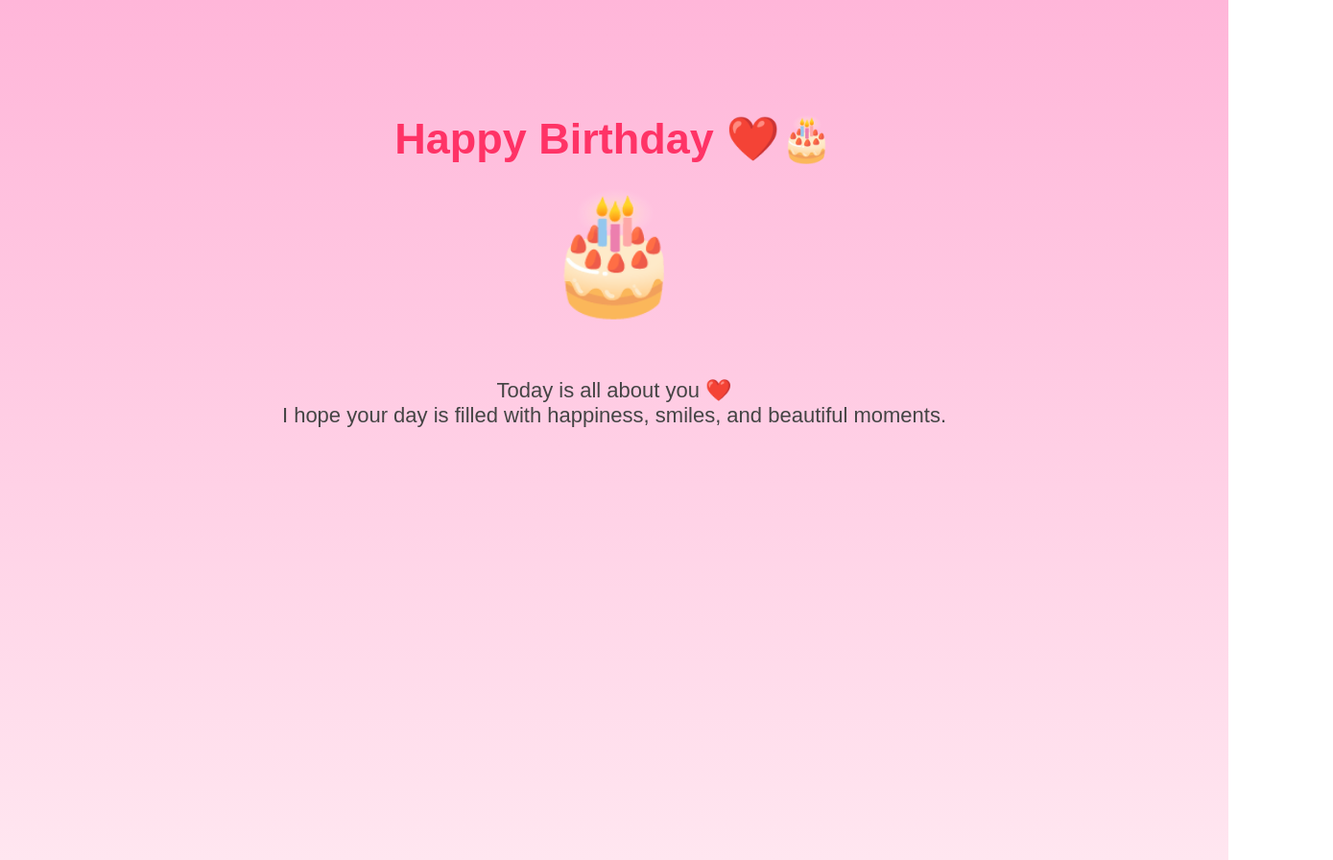
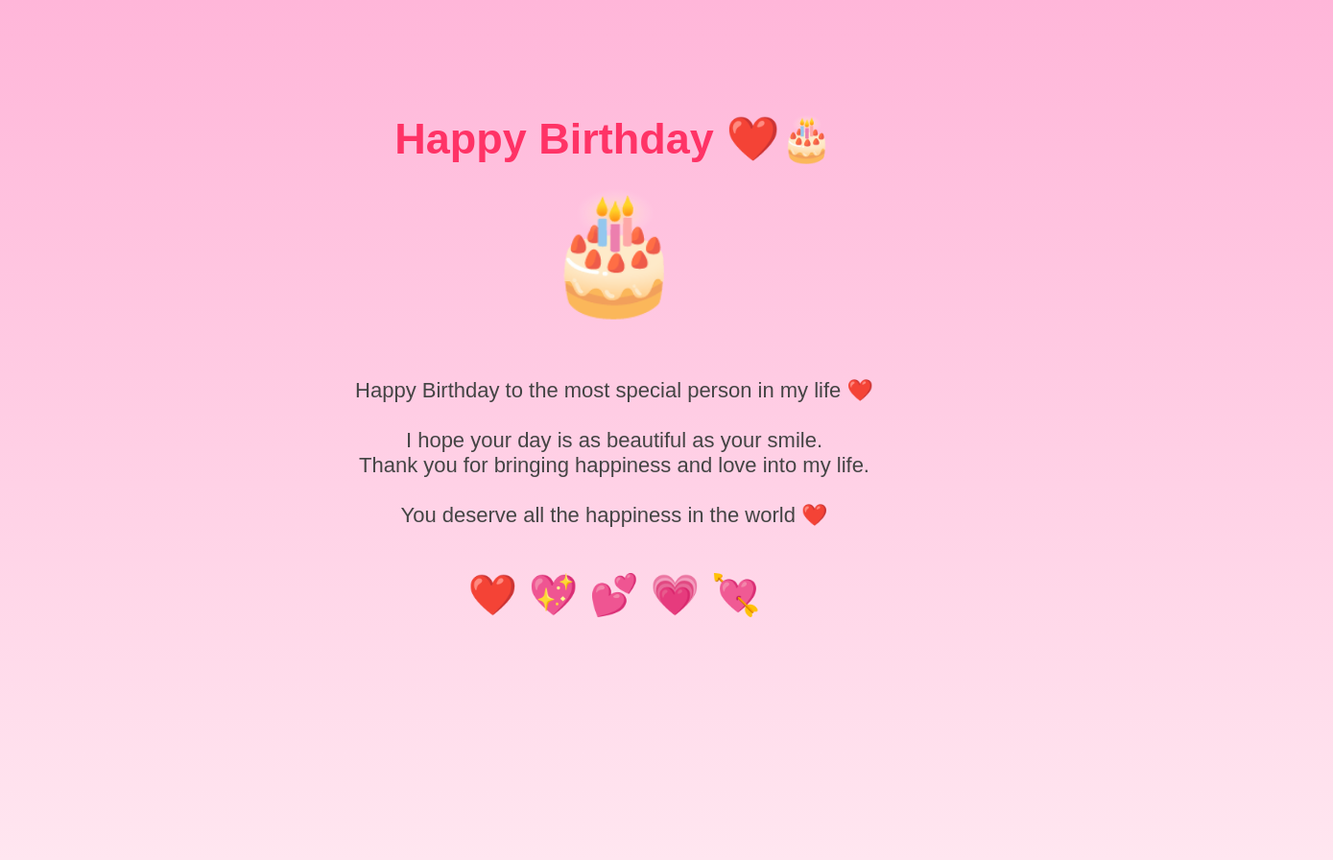
Before and after one commit to y2mfjh52z7-creator/Birthday-surprise, a plain HTML site: page birthday.html in a window 1280 px wide. Shown: the whole page at 96% size, 1389 px wide, since content can reach past the window. Drawn offline with Linux system fonts and the light colour scheme.

Commit message:
Update birthday.html

```diff
--- a/birthday.html
+++ b/birthday.html
@@ -40,6 +40,25 @@
                 transform: translateY(-20px);
             }
         }
+        .hearts {
+    font-size: 35px;
+    margin-top: 30px;
+    animation: glow 1.5s infinite;
+}
+
+@keyframes glow {
+    0% {
+        transform: scale(1);
+    }
+
+    50% {
+        transform: scale(1.2);
+    }
+
+    100% {
+        transform: scale(1);
+    }
+}
     </style>
 
 </head>
@@ -52,9 +71,17 @@
 <div class="cake">🎂</div>
 
 <p>
-    Today is all about you ❤️<br>
-    I hope your day is filled with happiness, smiles, and beautiful moments.
+    Happy Birthday to the most special person in my life ❤️<br><br>
+
+    I hope your day is as beautiful as your smile.<br>
+    Thank you for bringing happiness and love into my life.<br><br>
+
+    You deserve all the happiness in the world ❤️
 </p>
+
+<div class="hearts">
+    ❤️ 💖 💕 💗 💘
+</div>
 
 
 </body>
```
